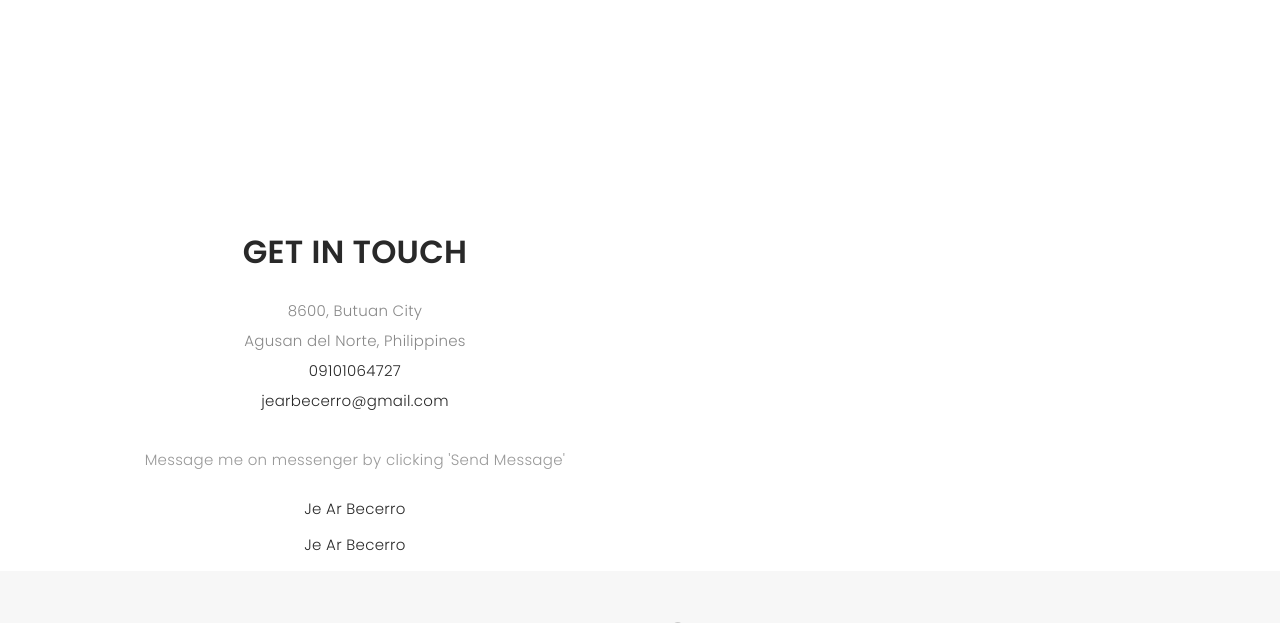
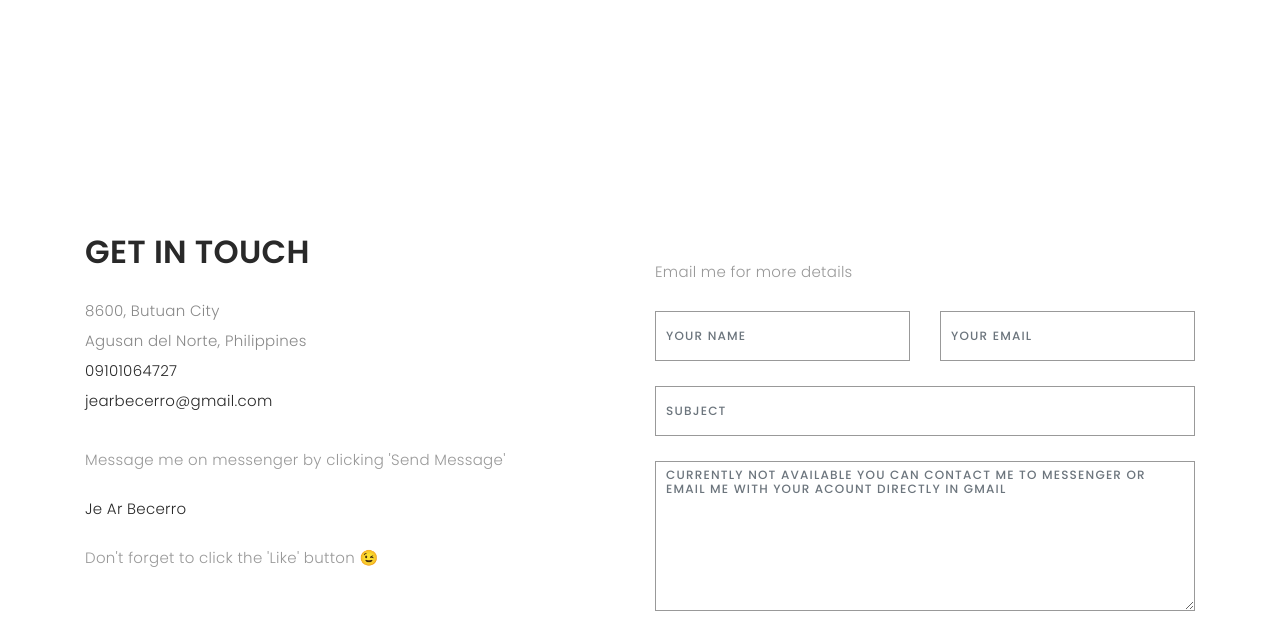
Before and after one commit to clvrjc/Personal-Web, a Flask app: page / in a window 1280 px wide. Shown: the part 5877-6500 px from the top of the page. Run offline with Flask 2, Linux system fonts and the light colour scheme; some libraries are stand-ins or nearby versions; some web fonts are replaced.

Commit message:
Update contact.html

```diff
--- a/templates/index/contact.html
+++ b/templates/index/contact.html
@@ -4,7 +4,7 @@
       <div class="contact-block1">
         <div class="row">
 
-          <div class="col-lg-6" align="center">
+          <div class="col-lg-6">
             <div class="contact-contact">
 
               <h2 class="mb-30">GET IN TOUCH</h2>
@@ -16,12 +16,60 @@
                 <li><span><a href="#contact">jearbecerro@gmail.com</a></span></li>
               </ul>
               <p>Message me on messenger by clicking 'Send Message'</p>
-             <div id="fb-root"></div>
+
+            <div id="fb-root"></div>
             <script async defer crossorigin="anonymous" src="https://connect.facebook.net/en_US/sdk.js#xfbml=1&version=v6.0&appId=496177857595304&autoLogAppEvents=1"></script>
-             <div class="fb-page" data-href="https://www.facebook.com/jearbecerro" data-tabs="timeline" data-width="" data-height="" data-small-header="false" data-adapt-container-width="true" data-hide-cover="false" data-show-facepile="true">
-            <blockquote cite="https://www.facebook.com/jearbecerro" class="fb-xfbml-parse-ignore"><a href="https://www.facebook.com/jearbecerro">Je Ar Becerro</a></blockquote></div>               <blockquote cite="https://www.facebook.com/jearbecerro" class="fb-xfbml-parse-ignore"><a href="https://www.facebook.com/jearbecerro">Je Ar Becerro</a></blockquote></div>
 
+            <div class="fb-page" data-href="https://www.facebook.com/jearbecerro" data-tabs="timeline" data-width="" data-height="" data-small-header="false" data-adapt-container-width="true" data-hide-cover="false" data-show-facepile="true">
+            <blockquote cite="https://www.facebook.com/jearbecerro" class="fb-xfbml-parse-ignore"><a href="https://www.facebook.com/jearbecerro">Je Ar Becerro</a></blockquote></div>
+            </div>
+            <p>Don't forget to click the 'Like' button 😉</p>
+          </div>
 
+          <div class="col-lg-6">
+            <p>Email me for more details</p>
+             <form action="#contact" method="post" role="form" class="contactForm">
+              <div class="row">
+
+                <div id="sendmessage">Your message has been sent. Thank you!</div>
+                <div id="errormessage"></div>
+
+                <div class="col-lg-6">
+                  <div class="form-group contact-block1">
+                    <input type="text" name="name" class="form-control" id="name" placeholder="Your Name" data-rule="minlen:4" data-msg="Please enter at least 4 chars" />
+                    <div class="validation"></div>
+                  </div>
+                </div>
+
+                <div class="col-lg-6">
+                  <div class="form-group">
+                    <input type="email" class="form-control" name="email" id="email" placeholder="Your Email" data-rule="email" data-msg="Please enter a valid email" />
+                    <div class="validation"></div>
+                  </div>
+                </div>
+
+                <div class="col-lg-12">
+                  <div class="form-group">
+                    <input type="text" class="form-control" name="subject" id="subject" placeholder="Subject" data-rule="minlen:4" data-msg="Please enter at least 8 chars of subject" />
+                    <div class="validation"></div>
+                  </div>
+                </div>
+
+                <div class="col-lg-12">
+                  <div class="form-group">
+                    <textarea style="height: 150px" class="form-control" name="message" rows="12" data-rule="required" data-msg="Please write something for us" placeholder="CURRENTLY NOT AVAILABLE YOU CAN CONTACT ME TO MESSENGER OR EMAIL ME WITH YOUR ACOUNT DIRECTLY IN GMAIL"></textarea>
+                    <div class="validation"></div>
+                  </div>
+                </div>
+
+                <div class="col-lg-12">
+                  <input type="submit" class="btn btn-defeault btn-send" value="Send message">
+                </div>
+
+              </div>
+            </form>
+
+          </div>
         </div>
       </div>
     </div>
```
